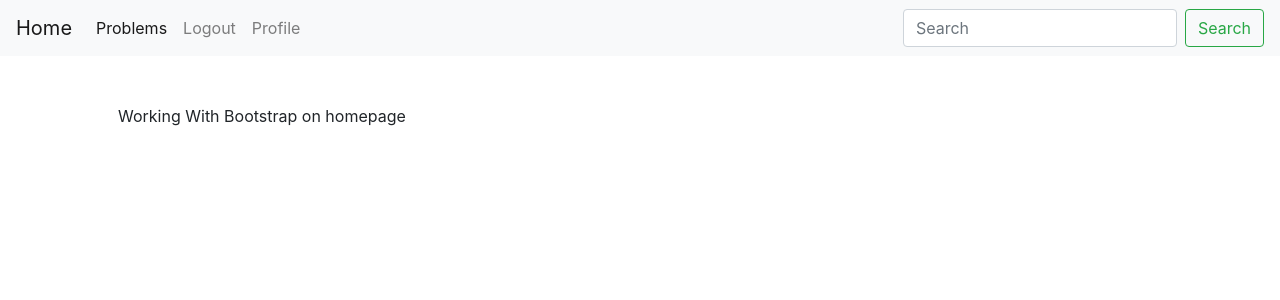
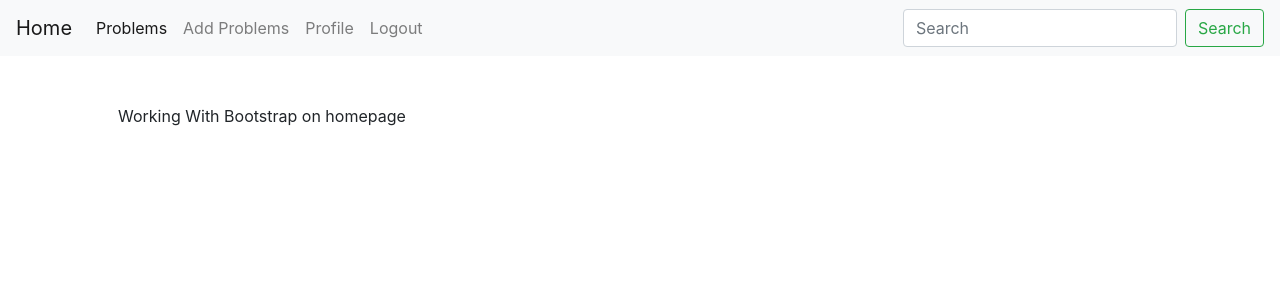
Before and after one commit to harshraj22/CSE_HUB, a Django app: page / in a window 1280 px wide. Shown: the top 300 px of the page. Run offline with Django 3.2, Linux system fonts and the light colour scheme; a user stored in the database is signed in; some libraries are stand-ins or nearby versions.

Commit message:
added link to submit new problems in navbar

```diff
--- a/cse_hub/homepage/templates/homepage/index.html
+++ b/cse_hub/homepage/templates/homepage/index.html
@@ -29,14 +29,17 @@
 		    	</li>
 		    	<li class="nav-item">
 		      	{% if user.is_authenticated %}
+			        <a class="nav-link" href="{% url 'add-problem' %}">Add Problems</a>
+				    </li>
+			    	<li class="nav-item">
+			        <a class="nav-link" href="{% url 'user-profile' %}">Profile</a>
+			   		</li>
+			    	<li class="nav-item">
 			        <a class="nav-link" href="{% url 'user-logout' %}">Logout</a>
-			   		</li>
-				    	<li class="nav-item">
-			        <a class="nav-link" href="{% url 'user-profile' %}">Profile</a>
 			    {% else %}
 			        <a class="nav-link" href="{% url 'user-login' %}">Login</a>
 		      	{% endif %}
-		    	</li>
+			    	</li>
 		    	<li class="nav-item dropdown">
 		        	<!-- <a class="nav-link dropdown-toggle" href="#" id="navbarDropdown" role="button" data-toggle="dropdown" aria-haspopup="true" aria-expanded="false"> -->
 		          	<!-- Dropdown -->
```
